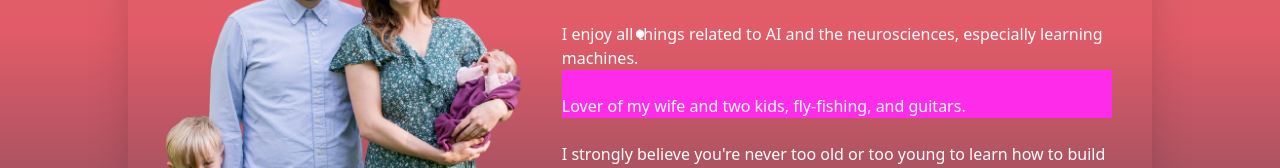
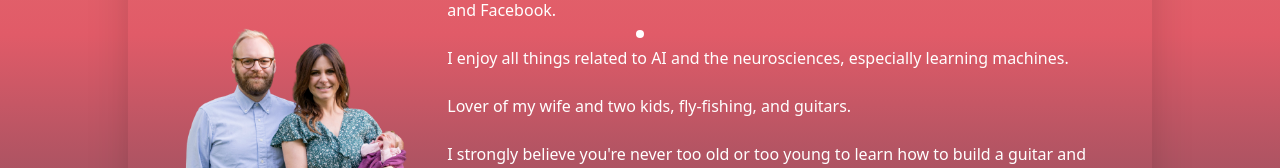
Before and after one commit to jsfowles/website, a Next.js app: page /about in a window 1280 px wide. Shown: the part 366-534 px from the top of the page. Built offline with nearby package versions, Linux system fonts and the light colour scheme; a web font is replaced by a local one; what @tailwindcss/typography would draw is missing.

Commit message:
rick rolled

```diff
--- a/pages/about.tsx
+++ b/pages/about.tsx
@@ -17,7 +17,7 @@ const Home = () => {
           }}
           exit={{ opacity: 0 }}
           src="/images/whole-fam-trimmy.png"
-          className="mobile-image-fade md:shadowed w-full md:w-[50vw]  h-full md:self-end object-contain lg:object-bottom object-center  md:pt-16 pt-20"
+          className="mobile-image-fade md:shadowed w-full md:w-[30vw]  h-full md:self-end object-contain lg:object-bottom object-center  md:pt-16 pt-20"
         />
       </figure>
       <div className="w-full flex flex-col justify-center items-center self-center relative text-white">
@@ -50,7 +50,7 @@ const Home = () => {
             learning machines.
           </motion.p>
 
-          <motion.p variants={item} className="text-white prose pt-6 bg-pink-bright">
+          <motion.p variants={item} className="text-white prose pt-6">
             Lover of my wife and two kids, fly-fishing, and guitars.
           </motion.p>
           <motion.p variants={item} className="text-white prose pt-6">
--- a/src/components/Cursor.tsx
+++ b/src/components/Cursor.tsx
@@ -7,7 +7,7 @@ const Cursor = () => {
   const { cursorType, cursorChangeHandler } = useContext(MouseContext);
 
   const { x, y } = useMousePosition();
-  console.log(cursorType, 'type');
+
   return (
     <>
       <div
--- a/src/components/MobileNav.tsx
+++ b/src/components/MobileNav.tsx
@@ -37,7 +37,7 @@ const item = {
 
 const Navigation = () => {
   const [toggleNav, setToggleNav] = React.useState(false);
-  console.log(toggleNav);
+
   return (
     <nav className="md:hidden absolute top-0 left-0 right-0 p-9 z-50 flex w-full justify-between items-center">
       <Link passHref href="/">
```
